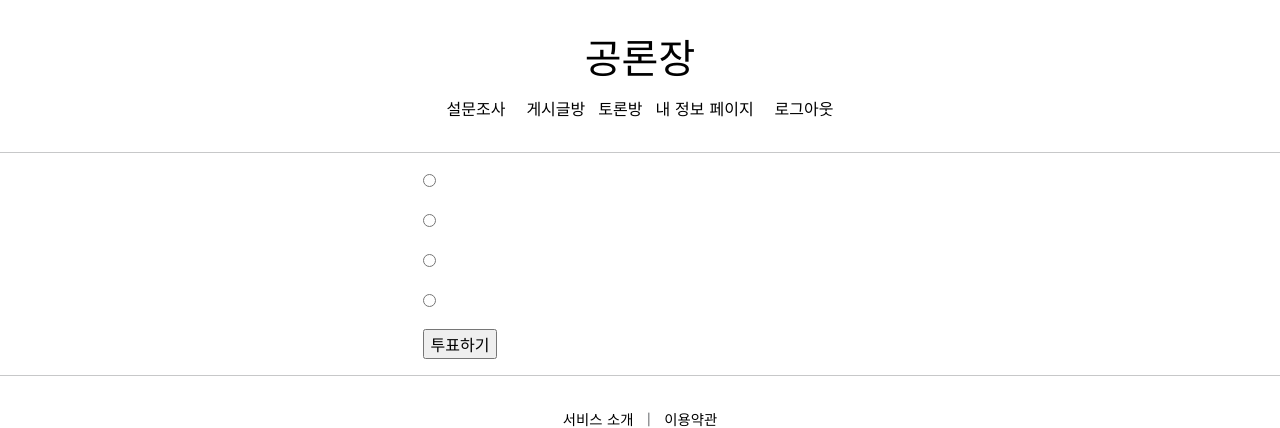
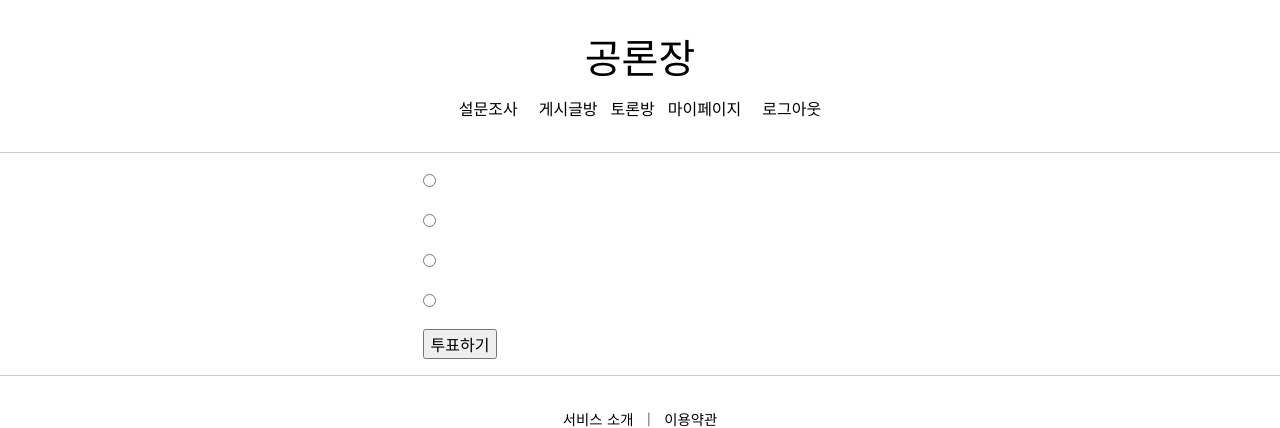
Before and after one commit to sungwoni/cyber_public_sphere, a Django app: page /polls/ in a window 1280 px wide. Shown: the top 428 px of the page. Run offline with Django 3.2, Linux system fonts and the light colour scheme; the visitor is signed in with stand-in values (Sample User, id 1); data that the repository does not hold is empty; parts of the project's set-up code (start-up, migrations or seed data) failed here and were passed over.

Commit message:
header file updated

```diff
--- a/templates/header.html
+++ b/templates/header.html
@@ -22,7 +22,7 @@
             </a>
             {% else %}
             <a href="{% url 'accountapp:detail' pk=user.pk %}" class="poll_header_nav">
-                <span>내 정보 페이지</span>
+                <span>마이페이지</span>
             </a>
             <a href="{% url 'accountapp:logout' %}?next={{ request.path }}" class="poll_header_nav">
                 <span>로그아웃</span>
```
